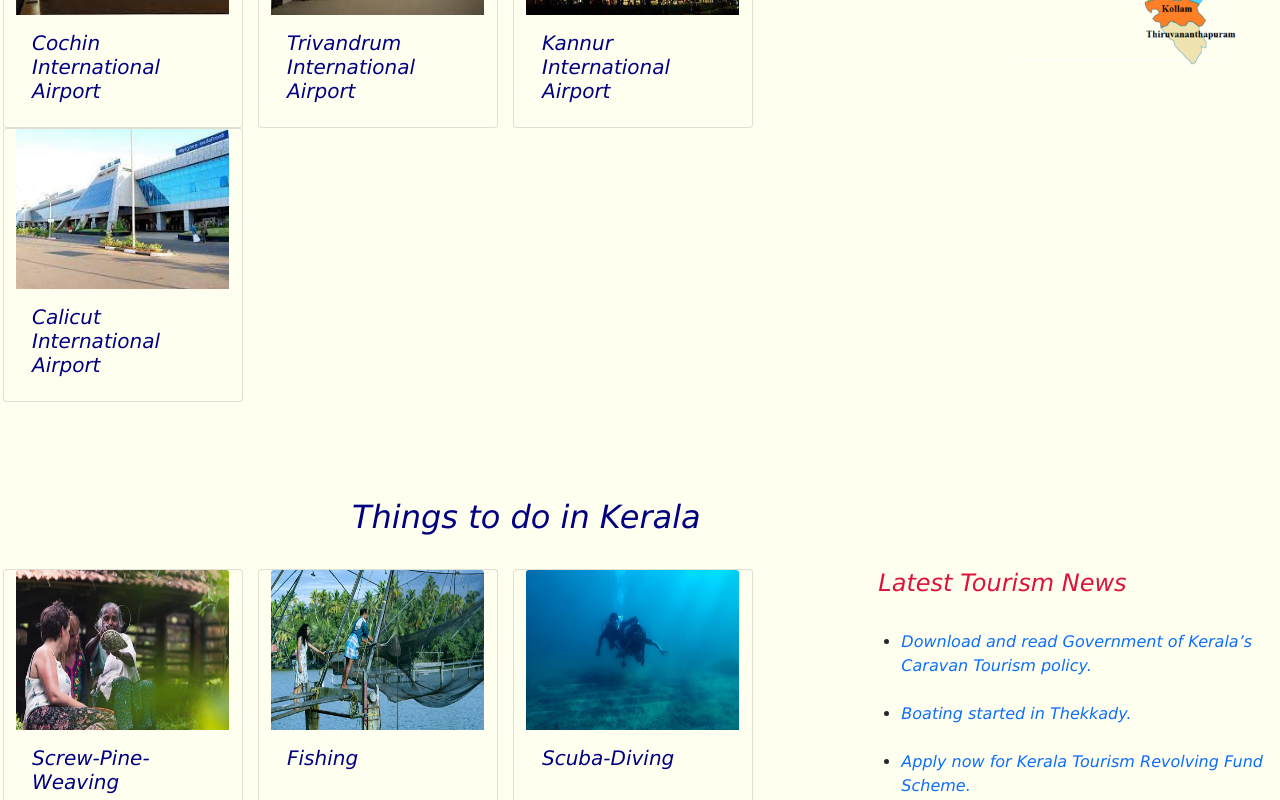
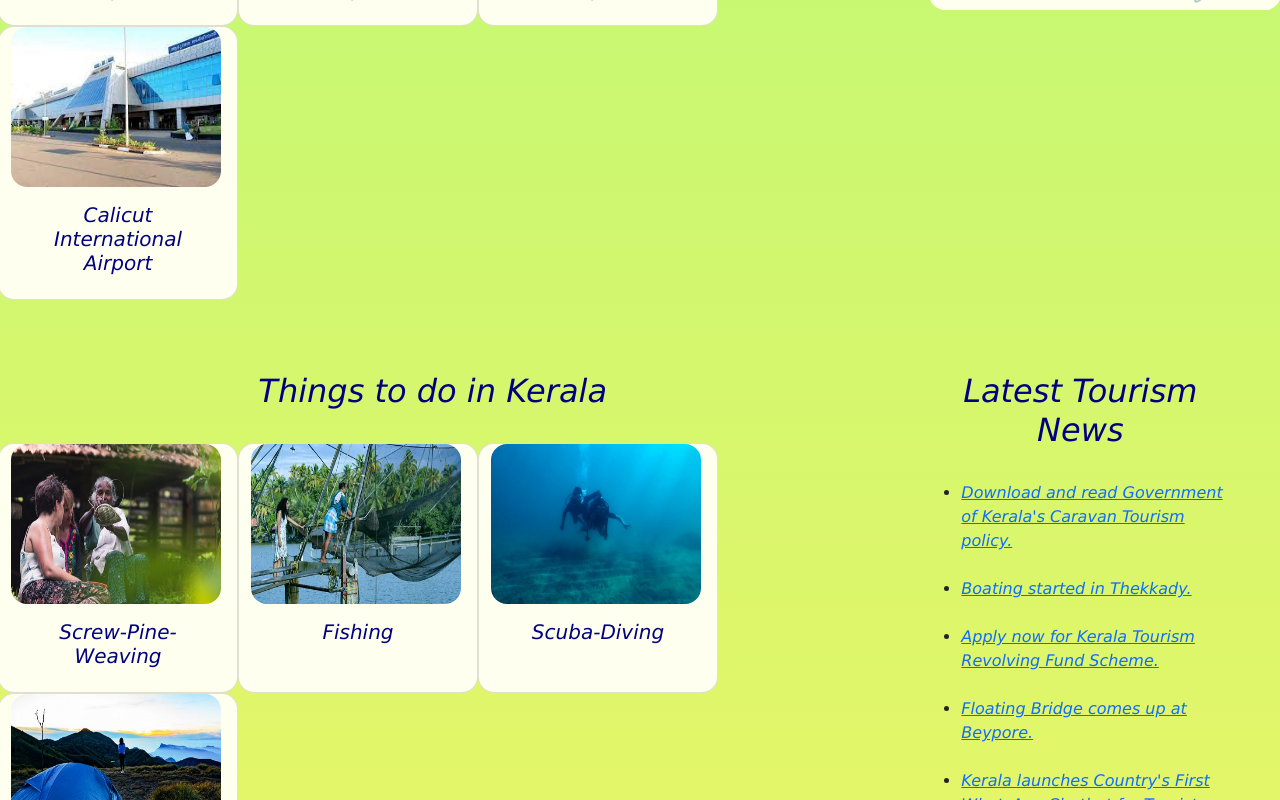
Before and after one commit to fathimanizar/Assignment01, a plain HTML site: page index.html in a window 1280 px wide. Shown: the part 1280-2080 px from the top of the page. Drawn offline with nearby package versions, Linux system fonts and the light colour scheme.

Commit message:
alignment changes

```diff
--- a/CSS/destination.css
+++ b/CSS/destination.css
@@ -6,7 +6,11 @@ body
 {
     background-repeat: no-repeat;
     background-size:cover;
-    background-color: ivory;
+    /* Created with https://www.css-gradient.com */
+background: #C9CF73;
+background: -webkit-linear-gradient(bottom, #C9CF73, #C2F4B4);
+background: -moz-linear-gradient(bottom, #C9CF73, #C2F4B4);
+background: linear-gradient(to top, #C9CF73, #C2F4B4);
     font-family: 'Lucida Sans', 'Lucida Sans Regular', 'Lucida Grande', 'Lucida Sans Unicode', Geneva, Verdana, sans-serif;
     font-style: oblique;
 }
@@ -25,18 +29,20 @@ h2
 {
     font-family: 'Lucida Sans', 'Lucida Sans Regular', 'Lucida Grande', 'Lucida Sans Unicode', Geneva, Verdana, sans-serif;
   font-style: oblique;
-  text-align: justify;
+  text-align:center;
 
   color:navy;
- margin-left: 10em;
+
 }
 .card
 {
     margin-left: 15px;
+    margin-bottom: 15px;
     background-color: ivory;
     font-family: 'Lucida Sans', 'Lucida Sans Regular', 'Lucida Grande', 'Lucida Sans Unicode', Geneva, Verdana, sans-serif;
-    text-align:justify;
+    /* text-align:justify; */
     font-style: oblique;
+    border-radius: 16px;
 }
 
 
@@ -50,3 +56,12 @@ footer{
 
     font-style: oblique;
 }
+h5{
+    text-align: center;
+}
+.btn{
+    margin-left: 70px;
+}
+img{
+    border-radius: 16px;
+}
--- a/CSS/district.css
+++ b/CSS/district.css
@@ -27,11 +27,11 @@ width: 18em;
 height: 18em;
 margin-left: 6em;
 }
-.carousel-inner
+/* .carousel-inner
 {
     height: 30em;
 
-}
+} */
 
 p{
     font-family: 'Lucida Sans', 'Lucida Sans Regular', 'Lucida Grande', 'Lucida Sans Unicode', Geneva, Verdana, sans-serif;
@@ -40,7 +40,7 @@ p{
 }
 .card
 {
-    margin-left: 75px;
+    margin-left: 20px;
     background-color: ivory;
     font-family: 'Lucida Sans', 'Lucida Sans Regular', 'Lucida Grande', 'Lucida Sans Unicode', Geneva, Verdana, sans-serif;
     text-align:justify;
--- /dev/null
+++ b/CSS/login.css
@@ -0,0 +1,18 @@
+*{
+    padding: 0px;
+    margin: 0px;
+}
+body
+{
+    background-repeat: no-repeat;
+    background-size:auto;
+    font-family: 'Lucida Sans', 'Lucida Sans Regular', 'Lucida Grande', 'Lucida Sans Unicode', Geneva, Verdana, sans-serif;
+    font-style: oblique;
+     background-color: ivory;
+     color:navy;
+
+}
+form
+{
+    text-align: center;
+}
--- a/CSS/style.css
+++ b/CSS/style.css
@@ -8,7 +8,18 @@ body
     background-size:cover;
     font-family: 'Lucida Sans', 'Lucida Sans Regular', 'Lucida Grande', 'Lucida Sans Unicode', Geneva, Verdana, sans-serif;
     font-style: oblique;
-     background-color: ivory;
+  /* Created with https://www.css-gradient.com */
+background: #EBF566;
+background: -webkit-linear-gradient(bottom, #EBF566, #9CFB80);
+background: -moz-linear-gradient(bottom, #EBF566, #9CFB80);
+background: linear-gradient(to top, #EBF566, #9CFB80);
+   /* Created with https://www.css-gradient.com */
+/* Created with https://www.css-gradient.com */
+/* background: #EBF566;
+background: -webkit-linear-gradient(bottom, #EBF566, #134804);
+background: -moz-linear-gradient(bottom, #EBF566, #134804);
+background: linear-gradient(to top, #EBF566, #134804); */
+/* Created with https://www.css-gradient.com */
 
 }
 h1{
@@ -35,44 +46,50 @@ footer{
 
     font-style: oblique;
 }
-.tm-row
-{margin-top:70px;}
-.carousel-inner
+/* .tm-row
+{margin-top:10px;} */
+/* .carousel-inner
 {
     height: 38em;
 
-}
+} */
 
 .card-img-top
 {
     height: 10em;
-    width: 13.3em;
+    /* max-width: fit-content; */
+    width:210px;
+    border-radius: 16px;
 }
 #map
 {
- height: 22em;
+ height: 29em;
+ width:22em;
+ border-radius: 16px;
 }
 .card
 {
-    margin-left: 15px;
+    /* margin-left: 2px; */
     background-color: ivory;
     font-family: 'Lucida Sans', 'Lucida Sans Regular', 'Lucida Grande', 'Lucida Sans Unicode', Geneva, Verdana, sans-serif;
     font-style: oblique;
     text-align: justify;
     color:navy;
+    border-radius: 16px;
 }
 h2
 {
     font-family: 'Lucida Sans', 'Lucida Sans Regular', 'Lucida Grande', 'Lucida Sans Unicode', Geneva, Verdana, sans-serif;
   font-style: oblique;
-  text-align: justify;
+
 
   color:navy;
- margin-left: 11em;
+ text-align: center;
+
 }
 
 
-.col-lg-12
+/* .col-lg-12
 {
 
     text-align: center;
@@ -84,26 +101,26 @@ h2
     font-family: 'Lucida Sans', 'Lucida Sans Regular', 'Lucida Grande', 'Lucida Sans Unicode', Geneva, Verdana, sans-serif;
 
   color: white;
-}
+} */
 
 .row i
 {
     margin-left: 5px;
 }
 
-.col-lg-4
+.col-lg-5
 {
     font-family: 'Lucida Sans', 'Lucida Sans Regular', 'Lucida Grande', 'Lucida Sans Unicode', Geneva, Verdana, sans-serif;
     font-style: oblique;
 }
-.col-lg-4 a
+.col-lg-5 a
 {
     text-decoration: none;
 }
 h4
 {
-    color:crimson;
-    margin-left: 9px;
+    color:navy;
+
 }
 h3
 {
@@ -112,3 +129,19 @@ h3
     font-style: oblique;
     color: navy;
 }
+.carousel-item img{
+    border-radius: 16px;
+    height: 500px;
+}
+.col-lg-3 {
+    margin-left: 50px;
+}
+.col-lg-2{
+    margin-left: 50px;
+}
+.col-lg-8{
+    margin-left: 10px;
+}
+h5{
+    text-align: center;
+}
--- a/index.html
+++ b/index.html
@@ -27,6 +27,20 @@
     <nav class="navbar navbar-expand-lg navbar-dark bg-black">
          <img src="images/logo.jpg" alt="logo" width="80"
       height="80">
+      <br>
+      <div class="container-fluid">
+
+        <button
+          class="navbar-toggler"
+          type="button"
+          data-bs-toggle="collapse"
+          data-bs-target="#navbarSupportedContent"
+          aria-controls="navbarSupportedContent"
+          aria-expanded="false"
+          aria-label="Toggle navigation"
+        >
+          <span class="navbar-toggler-icon"></span>
+        </button>
 
         <div class="collapse navbar-collapse" id="navbarSupportedContent">
           <ul class="navbar-nav mr-auto">
@@ -58,13 +72,14 @@
             <button class="btn btn-outline-success my-2 my-sm-0" type="submit">Search</button>
           </form>
         </div>
+      </div>
       </nav>
       <br>
 
     <!--Header ends-->
   <div class="row">
     <!--Carousel Starts-->
-    <div class="col-lg-9" >
+    <div class="col-lg-8" >
       <div id="carouselExampleControls" class="carousel slide" data-bs-ride="carousel">
           <div class="carousel-inner">
             <div class="carousel-item active">
@@ -110,18 +125,16 @@
         </main>
         </div>
       </div>
-
     </div>
     <!--Content Ends-->
   </div>
-  <br>
-  <br>
-  <br>
-  <h2>Fly to Kerala</h2>
+
   <br>
   <!--card starts-->
   <div class="row">
-    <div class="col-lg-9" >
+    <div class="col-lg-8" >
+      <h2>Fly to Kerala</h2>
+      <br>
 <p><b>Kerala has considerable number of airports, which connect it with other major cities of the country. The major airports of Kerala are located in Thiruvananthapuram (Trivandrum International Airport), Cochin (Cochin International Airport), Kozhikode (Calicut International Airport) and Kannur (Kannur International Airport).</b></p>
       <br>
 
@@ -163,22 +176,22 @@
     <!-- card ends -->
          <div class="col-lg-2">
             <img id="map" src="images/map.png" alt="">
+            <br>
+            <br>
+
+
          </div>
     </div>
 <br>
-
 <br>
 
-<br>
-
-<br>
-<h2>Things to do in Kerala</h2>
   <br>
   <!--card starts-->
   <div class="row">
     <div class="col-lg-8" >
 
-
+      <h2>Things to do in Kerala</h2>
+      <br>
 
        <div class="row">
         <div class="card" style="width: 15rem;">
@@ -218,18 +231,21 @@
     <!-- card ends -->
 
     <!-- List Starts -->
-         <div class="col-lg-4">
-         <h4>Latest Tourism News</h4>
+    <div class="col-lg-3" >
+
+
+    <h2>Latest Tourism News</h2>
     <br>
     <ul>
-            <li><a href="#">Download and read Government of Kerala’s Caravan Tourism policy.</a></li>
+       <li><a href="#">Download and read Government of Kerala's Caravan Tourism policy.</a></li>
        <br>
        <li><a href="#">Boating started in Thekkady.</a></li>
        <br>
-            <li>
-            <a href="#">Apply now for Kerala Tourism Revolving Fund Scheme.</a>
-            </li>
+       <li><a href="#">Apply now for Kerala Tourism Revolving Fund Scheme.</a></li>
        <br>
+       <li><a href="#">Floating Bridge comes up at Beypore.</a></li>
+       <br>
+       <li><a href="#">Kerala launches Country's First WhatsApp Chatbot for Tourists.</a></li>
      </ul>
     </div>
   </div>
--- a/login.html
+++ b/login.html
@@ -10,7 +10,7 @@
     <link href="https://cdn.jsdelivr.net/npm/bootstrap@5.1.3/dist/css/bootstrap.min.css" rel="stylesheet" integrity="sha384-1BmE4kWBq78iYhFldvKuhfTAU6auU8tT94WrHftjDbrCEXSU1oBoqyl2QvZ6jIW3" crossorigin="anonymous">
     <script src="https://cdn.jsdelivr.net/npm/bootstrap@5.1.3/dist/js/bootstrap.bundle.min.js" integrity="sha384-ka7Sk0Gln4gmtz2MlQnikT1wXgYsOg+OMhuP+IlRH9sENBO0LRn5q+8nbTov4+1p" crossorigin="anonymous"></script>
     <title>Kerala Tourism</title>
-    <link rel="stylesheet" href="./CSS/style.css">
+    <link rel="stylesheet" href="./CSS/login.css">
 
   </head>
   <body background="./images/caro4.jpg">
@@ -27,6 +27,20 @@
     <nav class="navbar navbar-expand-lg navbar-dark bg-black">
          <img src="images/logo.jpg" alt="logo" width="80"
       height="80">
+      <br>
+      <div class="container-fluid">
+
+        <button
+          class="navbar-toggler"
+          type="button"
+          data-bs-toggle="collapse"
+          data-bs-target="#navbarSupportedContent"
+          aria-controls="navbarSupportedContent"
+          aria-expanded="false"
+          aria-label="Toggle navigation"
+        >
+          <span class="navbar-toggler-icon"></span>
+        </button>
 
         <div class="collapse navbar-collapse" id="navbarSupportedContent">
           <ul class="navbar-nav mr-auto">
@@ -66,7 +80,7 @@
       <div class="col-lg-4"></div>
 
          <!--Form starts-->
-      <div class="col-lg-3">
+      <div class="col-lg-4">
        <form action="destinations.html" onsubmit= "return (validateEmail() && validatePassword());">
         <h3>Login Form</h3>
         <br>
@@ -98,6 +112,4 @@
 
     <script src="login.js"></script>
 </body>
-
-
 </html>
```
Also changed, not shown: alapuzha.html (+16 -1 lines), destinations.html (+45 -3 lines), ernakulam.html (+15 -1 lines), idukki.html (+15 -0 lines), kollam.html (+15 -1 lines), signup.html (+17 -4 lines). Lines whose indentation alone changed are shown as unchanged.
